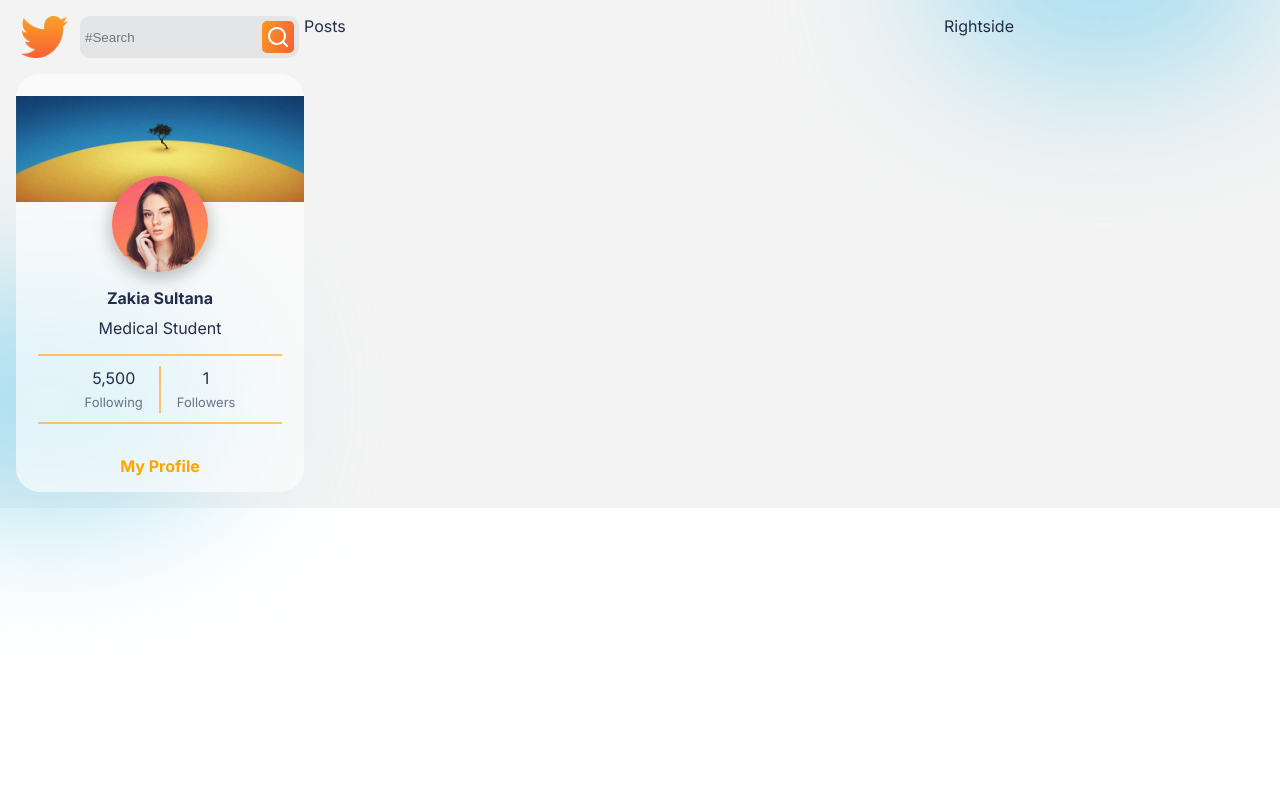
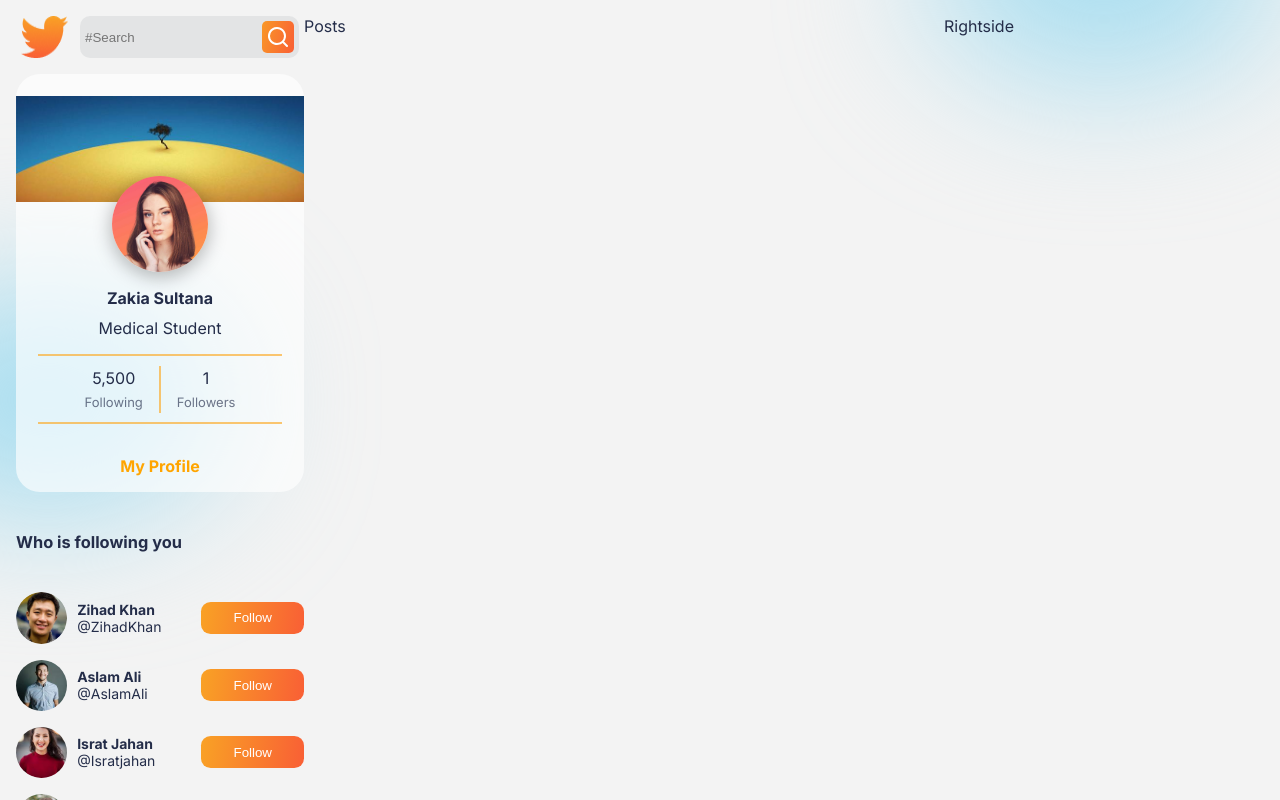
Before and after one commit to A4alif/aurora-social-app, a React (Create React App) app: page / in a window 1280 px wide. Built offline with nearby package versions, Linux system fonts and the light colour scheme.

Commit message:
following card complete

```diff
--- a/src/App.css
+++ b/src/App.css
@@ -15,10 +15,12 @@
   }
 
   .app{
-    overflow: hidden;
+    overflow-x: hidden;
     color: var(--black);
     background: #f3f3f3;
     padding: 1rem;
+    width: 100vw;
+    height: 100vh;
   }
   .blur{
     position: absolute;
@@ -28,3 +30,20 @@
     background: #a6ddf0;
     filter: blur(72px);
   }
+  .button{
+    display: flex;
+    align-items: center;
+    justify-content: center;
+    color: white;
+    border: none;
+    border-radius: .6rem;
+    background: var(--buttonBg);
+    transition: all 100ms ease-in-out;
+
+  }
+  .button:hover{
+    cursor: pointer;
+    color: orange;
+    background: transparent;
+    border: 2px solid var(--orange)
+  }
--- /dev/null
+++ b/src/Data/FollowersData.js
@@ -0,0 +1,27 @@
+import img1 from '../img/img1.png'
+import img2 from '../img/img2.png'
+import img3 from '../img/img3.png'
+import img4 from '../img/img4.jpg'
+
+export const Followers = [
+    {
+        name: "Zihad Khan",
+        username: "ZihadKhan",
+        img: img1
+    },
+    {
+        name: "Aslam Ali",
+        username: "AslamAli",
+        img: img2
+    },
+    {
+        name: "Israt Jahan",
+        username: "Isratjahan",
+        img: img3
+    },
+    {
+        name: "Bristy Rani",
+        username: "BristyRani",
+        img: img4
+    },
+]
--- /dev/null
+++ b/src/components/FollowersCard/FollowersCard.js
@@ -0,0 +1,29 @@
+import React from 'react'
+import './followerscard.css';
+import { Followers } from '../../Data/FollowersData';
+
+const FollowersCard = () => {
+  return (
+    <>
+        <div className="followersCard">
+            <h3>Who is following you</h3>
+            {Followers.map( (follower, id) => {
+                return(
+                    <div className='follower'>
+                        <div>
+                            <img src={follower.img} alt="" className='followerimg' />
+                            <div className='name'>
+                                <span>{follower.name}</span>
+                                <span>@{follower.username}</span>
+                            </div>
+                        </div>
+                        <button className='button btn-follow'>Follow</button>
+                    </div>
+                )
+            })}
+        </div>
+    </>
+  )
+}
+
+export default FollowersCard
--- /dev/null
+++ b/src/components/FollowersCard/followerscard.css
@@ -0,0 +1,39 @@
+.followersCard{
+    width: 100%;
+    border-radius: .7rem;
+    gap: 1rem;
+    display: flex;
+    flex-direction: column;
+    font-size: 14px;
+}
+.followersCard h3 {
+    margin: 1.5rem 0;
+}
+.follower{
+    display: flex;
+    justify-content: space-between;
+    align-items: center;
+}
+.follower >div{
+    display: flex;
+    gap: 10px;
+}
+.follower .followerimg{
+    width: 3.2rem;
+    height: 3.2rem;
+    border-radius: 50%;
+    object-fit: cover;
+}
+.follower .name {
+    display: flex;
+    flex-direction: column;
+    align-items: flex-start;
+    justify-content: center;
+}
+.follower .name > span:nth-of-type(1){
+    font-weight: bold;
+}
+.follower .btn-follow{
+    height: 2rem;
+    padding: 0 2rem;
+}
--- a/src/components/ProfileSide/ProfileSide.js
+++ b/src/components/ProfileSide/ProfileSide.js
@@ -1,4 +1,5 @@
 import React from 'react'
+import FollowersCard from '../FollowersCard/FollowersCard';
 import LogoSearch from '../LogoSearch/LogoSearch';
 import ProfileCard from '../ProfileCard/ProfileCard';
 import './profileside.css';
@@ -9,6 +10,7 @@
         <div className="profileSide">
             <LogoSearch />
             <ProfileCard />
+            <FollowersCard />
         </div>
     </>
   )
```
Also changed, not shown: src/img/img4.jpg.
